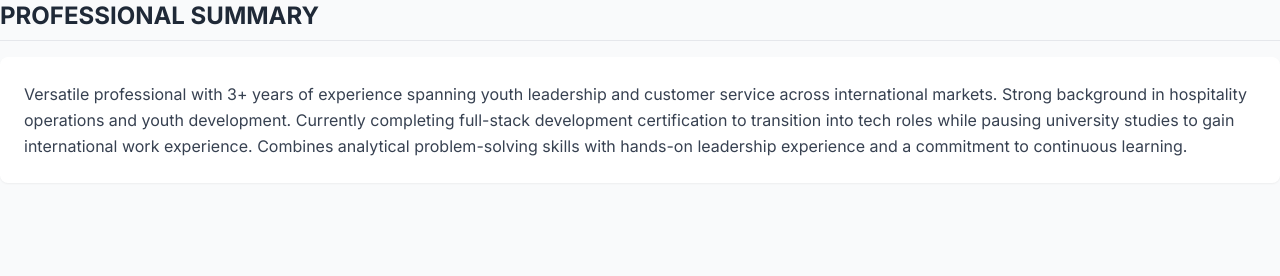
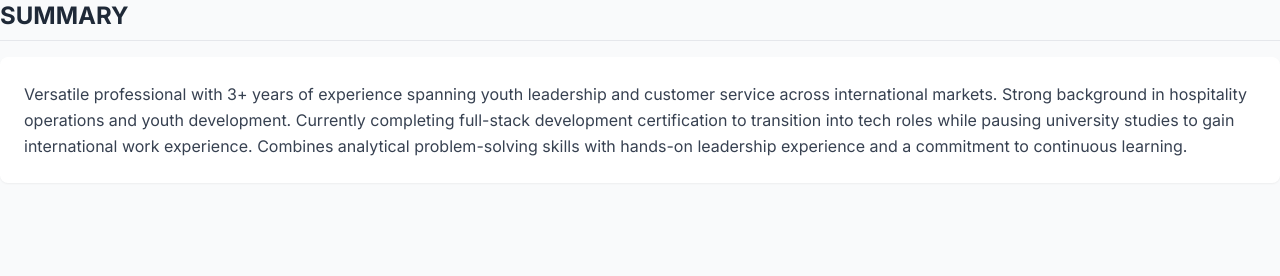
Before and after one commit to victorxph/resume, a plain HTML site: page index.html in a window 1280 px wide. Shown: the top 276 px of the page. Drawn offline with nearby package versions, Linux system fonts and the light colour scheme.

Commit message:
Update professional summary

```diff
--- a/index.html
+++ b/index.html
@@ -36,7 +36,7 @@
 </head>
 
 <section class="mb-12" data-aos="fade-up">
-            <h2 class="text-2xl font-bold text-gray-800 mb-4 border-b border-gray-200 pb-2">PROFESSIONAL SUMMARY</h2>
+            <h2 class="text-2xl font-bold text-gray-800 mb-4 border-b border-gray-200 pb-2">SUMMARY</h2>
             <div class="bg-white p-6 rounded-lg shadow-sm">
                 <p class="text-gray-700 leading-relaxed">
                     Versatile professional with 3+ years of experience spanning youth leadership and customer service across international markets.
```
